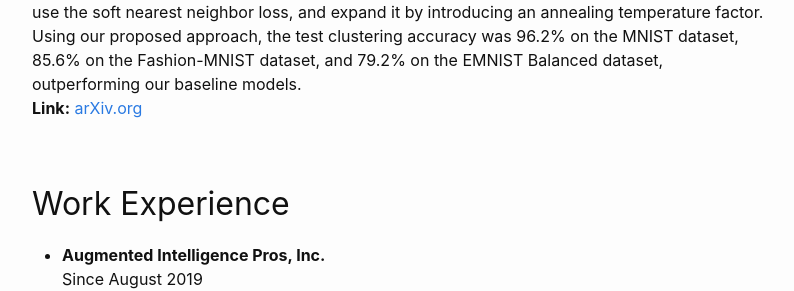
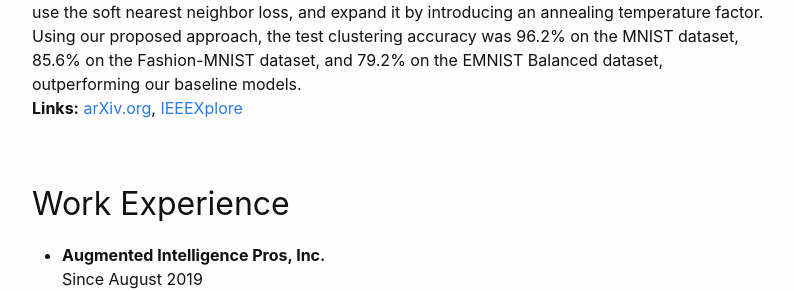
Before and after one commit to AFAgarap/AFAgarap.github.io, a Jekyll site: the page built from about.md, in a window 1280 px wide and 900 px high, scrolled down 1862 px. Shown: the part 162-453 px from the top of the window, without its empty margins (238-1032 px from the left). Built offline with Jekyll 4.4.1, drawn with Linux system fonts in a browser that asks for light colours.

Commit message:
docs: Add link to IEEEXplore

```diff
--- a/about.md
+++ b/about.md
@@ -61,7 +61,7 @@ Representations**
 
 Abien Fred Agarap, Arnulfo P. Azcarraga (IJCNN 2020, Acceptance rate: 26.43%)
 
-**Abstract:** Deep clustering algorithms combine representation learning and clustering by jointly optimizing a clustering loss and a non-clustering loss. In such methods, a deep neural network is used for representation learning together with a clustering network. Instead of following this framework to improve clustering performance, we propose a simpler approach of optimizing the entanglement of the learned latent code representation of an autoencoder. We define entanglement as how close pairs of points from the same class or structure are, relative to pairs of points from different classes or structures. To measure the entanglement of data points, we use the soft nearest neighbor loss, and expand it by introducing an annealing temperature factor. Using our proposed approach, the test clustering accuracy was 96.2% on the MNIST dataset, 85.6% on the Fashion-MNIST dataset, and 79.2% on the EMNIST Balanced dataset, outperforming our baseline models.<br>**Link:** [arXiv.org](https://arxiv.org/abs/2006.04535)
+**Abstract:** Deep clustering algorithms combine representation learning and clustering by jointly optimizing a clustering loss and a non-clustering loss. In such methods, a deep neural network is used for representation learning together with a clustering network. Instead of following this framework to improve clustering performance, we propose a simpler approach of optimizing the entanglement of the learned latent code representation of an autoencoder. We define entanglement as how close pairs of points from the same class or structure are, relative to pairs of points from different classes or structures. To measure the entanglement of data points, we use the soft nearest neighbor loss, and expand it by introducing an annealing temperature factor. Using our proposed approach, the test clustering accuracy was 96.2% on the MNIST dataset, 85.6% on the Fashion-MNIST dataset, and 79.2% on the EMNIST Balanced dataset, outperforming our baseline models.<br>**Links:** [arXiv.org](https://arxiv.org/abs/2006.04535), [IEEEXplore](https://ieeexplore.ieee.org/document/9207192)
 
 
 ## Work Experience
```
